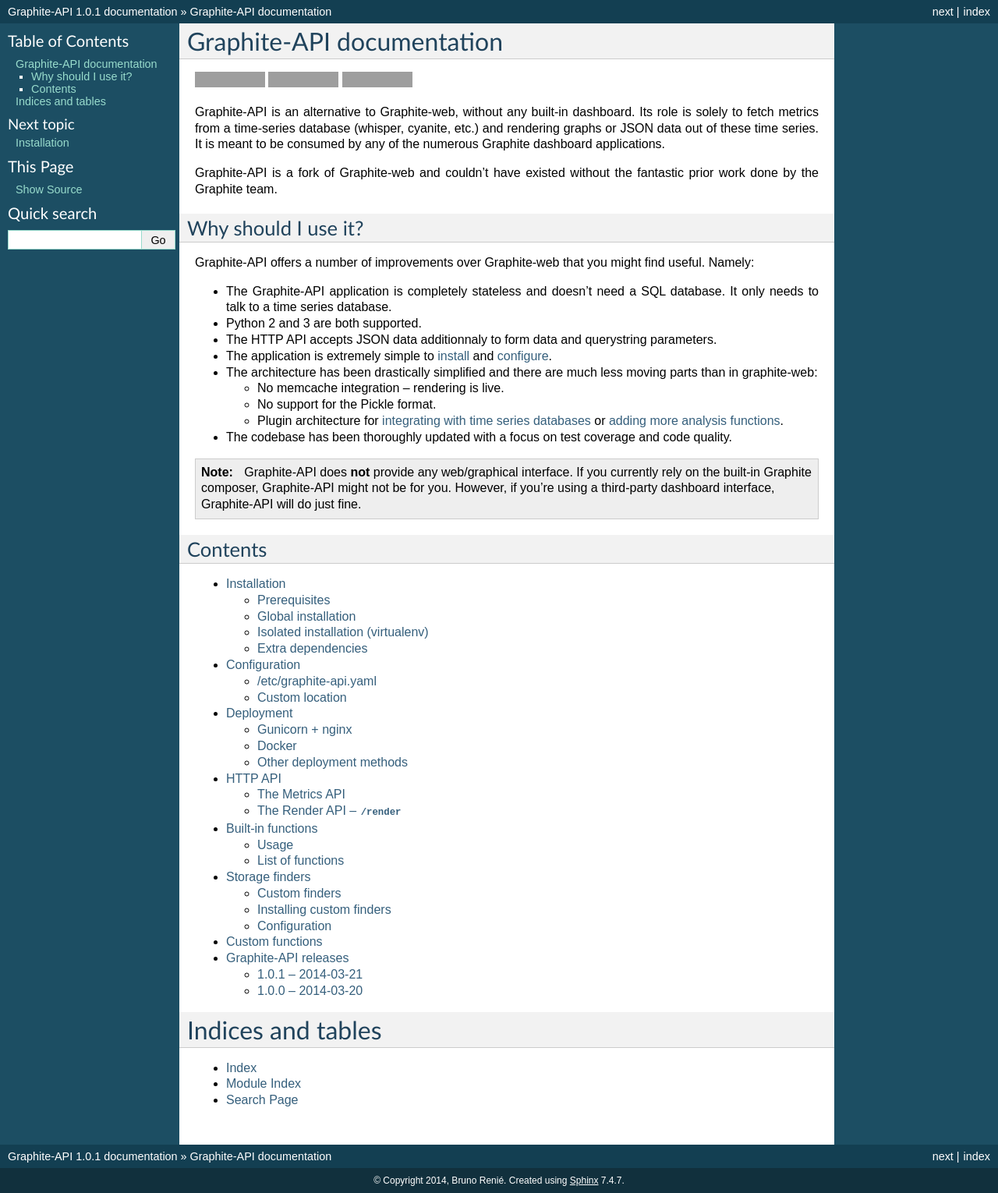
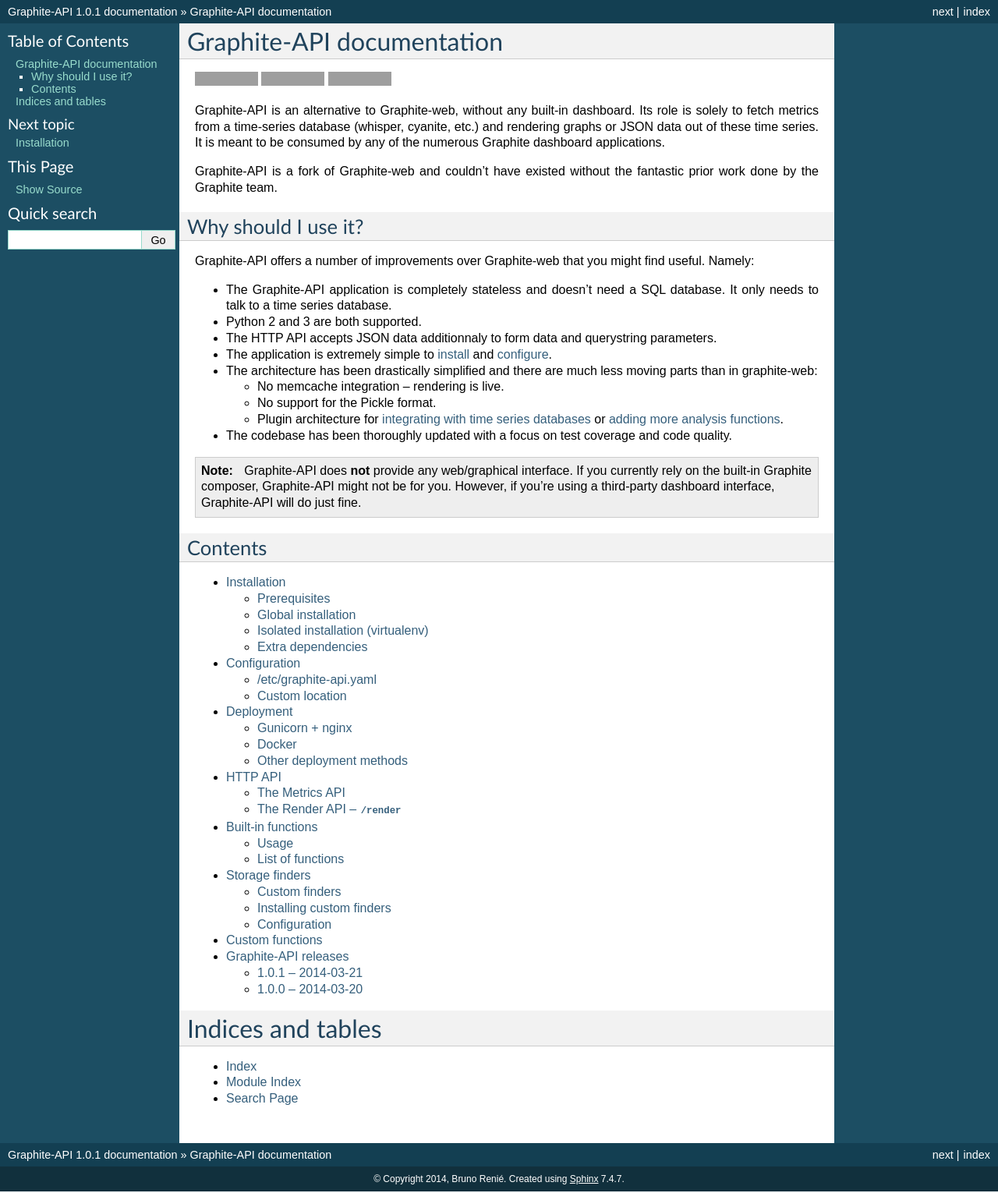
Before and after one commit to brutasse/graphite-api, a Sphinx documentation site: the page built from docs/index.rst, in a window 1280 px wide. Shown: the whole page at 78% size. Built offline with Sphinx 7.4.7, drawn with Linux system fonts in a browser that asks for light colours; grey boxes are pictures that could not be loaded.

Commit message:
Pin badge height

```diff
--- a/docs/index.rst
+++ b/docs/index.rst
@@ -4,11 +4,11 @@
 .. raw:: html
 
    <p>
-   <a class="reference external image-reference" href="https://github.com/brutasse/graphite-api"><img alt="GitHub project" src="https://img.shields.io/badge/GitHub-graphite--api-green.svg"></a>
+   <a class="reference external image-reference" href="https://github.com/brutasse/graphite-api"><img alt="GitHub project" src="https://img.shields.io/badge/GitHub-graphite--api-green.svg" height="18"></a>
 
-   <a class="reference external image-reference" href="https://travis-ci.org/brutasse/graphite-api"><img alt="Build Status" src="https://travis-ci.org/brutasse/graphite-api.svg?branch=master"></a>
+   <a class="reference external image-reference" href="https://travis-ci.org/brutasse/graphite-api"><img alt="Build Status" src="https://travis-ci.org/brutasse/graphite-api.svg?branch=master" height="18"></a>
 
-   <a class="reference external image-reference" href="https://pypi.python.org/pypi/graphite-api"><img alt="PyPI version" src="https://img.shields.io/pypi/v/graphite-api.svg"></a>
+   <a class="reference external image-reference" href="https://pypi.python.org/pypi/graphite-api"><img alt="PyPI version" src="https://img.shields.io/pypi/v/graphite-api.svg" height="18"></a>
    </p>
 
 Graphite-API is an alternative to Graphite-web, without any built-in
```
